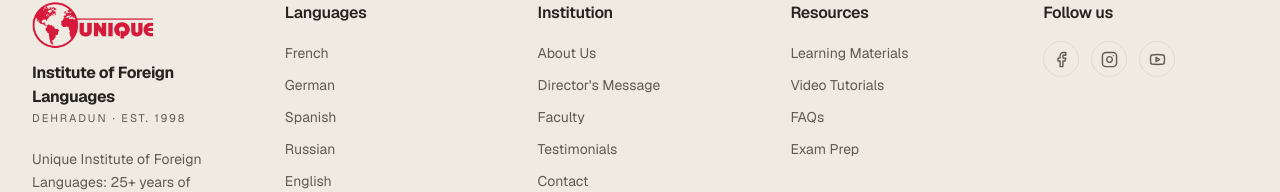
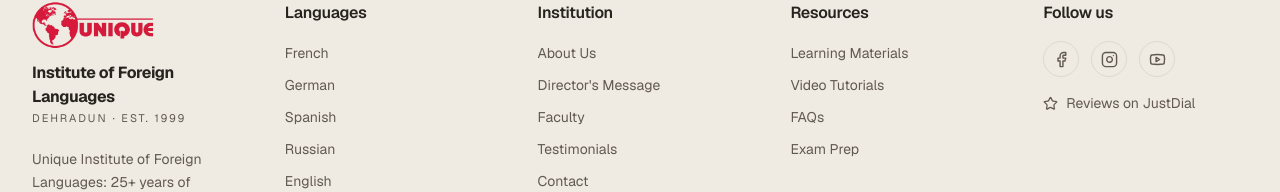
Before and after one commit to mohitgauniyal/uifl, a Next.js app: page /faq in a window 1280 px wide. Shown: the part 1423-1615 px from the top of the page. Built offline with nearby package versions, Linux system fonts and the light colour scheme.

Commit message:
Correct founding year to 1999 and list the JustDial profile
Updates every 'Est. 1998' reference to 1999 (hero, wordmark, About,
OG image, siteConfig founding year). Adds the JustDial listing to the
structured-data sameAs and a 'Reviews on JustDill' text link in the footer.

```diff
--- a/app/about/page.tsx
+++ b/app/about/page.tsx
@@ -9,7 +9,7 @@ import { Trophy, Users, Globe, GraduationCap } from 'lucide-react'
 export const metadata = {
   title: 'About Us — 25+ Years of Language Education in Dehradun',
   description:
-    'Unique Institute of Foreign Languages has taught foreign languages in Dehradun since 1998, with experienced faculty, small personal classes and structured preparation for DELF, Goethe, DELE, JLPT, HSK and IELTS.',
+    'Unique Institute of Foreign Languages has taught foreign languages in Dehradun since 1999, with experienced faculty, small personal classes and structured preparation for DELF, Goethe, DELE, JLPT, HSK and IELTS.',
   alternates: { canonical: '/about' },
 }
 
@@ -99,7 +99,7 @@ export default function AboutPage() {
               {/* Placeholder message — refine with the director's own words anytime. */}
               <div className="space-y-4 text-lg text-muted-foreground leading-relaxed">
                 <p>
-                  Since 1998, Unique Institute has had one simple aim: to make quality language
+                  Since 1999, Unique Institute has had one simple aim: to make quality language
                   education accessible to everyone in Dehradun who dreams of mastering a foreign
                   language. Watching thousands of students transform their lives through language has
                   been the greatest reward of this work.
--- a/app/opengraph-image.tsx
+++ b/app/opengraph-image.tsx
@@ -21,7 +21,7 @@ export default function OpengraphImage() {
         }}
       >
         <div style={{ fontSize: 26, letterSpacing: 8, color: '#A67C34', fontWeight: 600 }}>
-          EST. 1998 · DEHRADUN
+          EST. 1999 · DEHRADUN
         </div>
 
         <div style={{ display: 'flex', flexDirection: 'column' }}>
--- a/components/brand.tsx
+++ b/components/brand.tsx
@@ -48,7 +48,7 @@ export function Brand({ className = '', logoClassName = 'h-10', layout = 'row' }
           <>
             <span className="block text-base font-bold tracking-tight text-foreground">Unique Institute</span>
             <span className="block mt-1 text-[11px] uppercase tracking-[0.18em] text-muted-foreground">
-              Foreign Languages · Est. 1998
+              Foreign Languages · Est. 1999
             </span>
           </>
         ) : (
@@ -57,7 +57,7 @@ export function Brand({ className = '', logoClassName = 'h-10', layout = 'row' }
               Institute of Foreign Languages
             </span>
             <span className="block mt-1 text-[11px] uppercase tracking-[0.18em] text-muted-foreground">
-              Dehradun · Est. 1998
+              Dehradun · Est. 1999
             </span>
           </>
         )}
--- a/components/footer.tsx
+++ b/components/footer.tsx
@@ -1,5 +1,5 @@
 import Link from 'next/link'
-import { Phone, MapPin, Mail, Facebook, Instagram, Youtube } from 'lucide-react'
+import { Phone, MapPin, Mail, Facebook, Instagram, Youtube, Star } from 'lucide-react'
 import { Brand } from '@/components/brand'
 import { siteConfig } from '@/lib/site'
 
@@ -122,6 +122,15 @@ export default function Footer() {
                 </a>
               ))}
             </div>
+            <a
+              href={siteConfig.justdial}
+              target="_blank"
+              rel="noopener noreferrer"
+              className="mt-4 inline-flex items-center gap-2 text-sm text-muted-foreground hover:text-primary transition-colors"
+            >
+              <Star size={15} className="flex-shrink-0" />
+              Reviews on JustDial
+            </a>
           </div>
         </div>
 
--- a/components/hero.tsx
+++ b/components/hero.tsx
@@ -20,7 +20,7 @@ export default function Hero() {
           <div className="space-y-8">
             <div className="inline-flex items-center gap-2 rounded-full border border-border bg-muted px-3 py-1 text-xs font-medium text-muted-foreground">
               <span className="h-1.5 w-1.5 rounded-full bg-primary" />
-              Established 1998 · Dehradun &amp; Online
+              Established 1999 · Dehradun &amp; Online
             </div>
 
             <h1 className="text-4xl sm:text-5xl lg:text-6xl font-bold leading-[1.05] text-foreground">
--- a/lib/site.ts
+++ b/lib/site.ts
@@ -12,8 +12,8 @@ export const siteConfig = {
   url: 'https://uniqueinstituteddn.in',
   tagline: 'Foreign language training that gets you certified',
   description:
-    'Foreign language institute in Dehradun since 1998. Classroom & online courses in French, German, Spanish, Japanese, Russian, English and Chinese, with DELF, Goethe, DELE, JLPT, HSK, IELTS and TOEFL exam preparation.',
-  foundingYear: '1998',
+    'Foreign language institute in Dehradun since 1999. Classroom & online courses in French, German, Spanish, Japanese, Russian, English and Chinese, with DELF, Goethe, DELE, JLPT, HSK, IELTS and TOEFL exam preparation.',
+  foundingYear: '1999',
   phone: ['+91 94120 59424', '+91 85349 78542'],
   email: 'uniqueinstituteddn@gmail.com',
   whatsapp: '+919412059424',
@@ -34,12 +34,15 @@ export const siteConfig = {
     instagram: 'https://www.instagram.com/uniqueinstituteddn/',
     youtube: 'https://www.youtube.com/@uniqueinstituteddn',
   },
+  justdial:
+    'https://www.justdial.com/Dehradun/Unique-Institute-Of-Foreign-Languages-Next-To-Mohan-Mandir-Dehradun-City/9999PX135-X135-140715185400-U5N2_BZDET',
   // sameAs links every official profile to the site for search engines.
   // TODO: add your Google Business Profile URL here too.
   sameAs: [
     'https://www.facebook.com/uniqueinstituteddn/',
     'https://www.instagram.com/uniqueinstituteddn/',
     'https://www.youtube.com/@uniqueinstituteddn',
+    'https://www.justdial.com/Dehradun/Unique-Institute-Of-Foreign-Languages-Next-To-Mohan-Mandir-Dehradun-City/9999PX135-X135-140715185400-U5N2_BZDET',
   ],
 } as const
 
```
